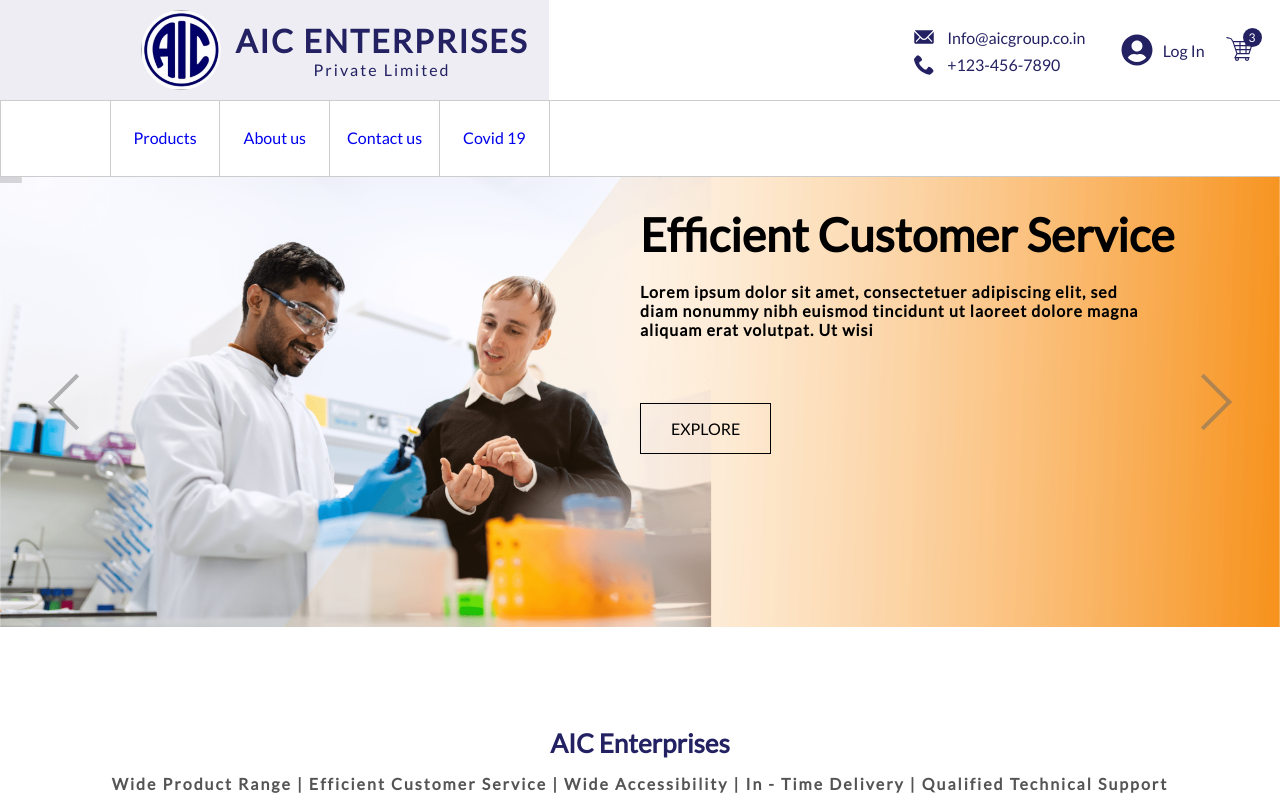
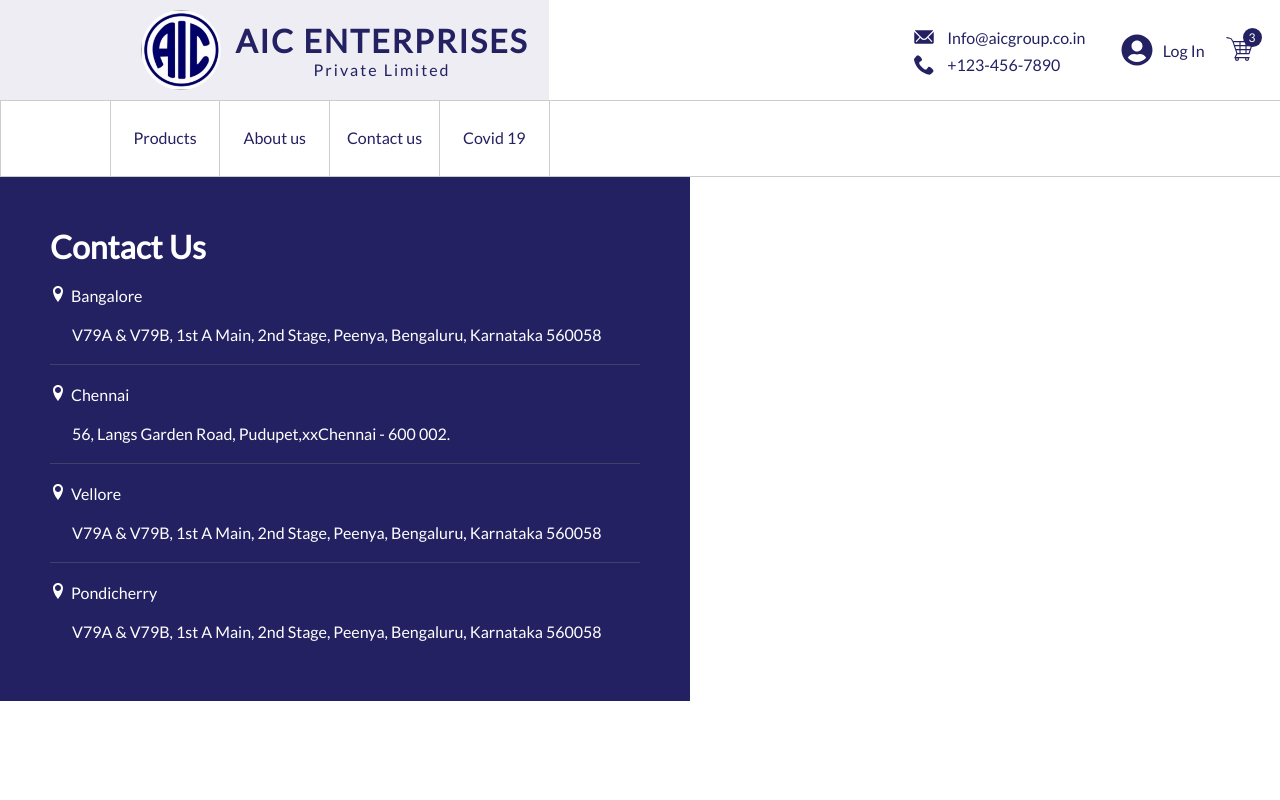
Before and after one commit to priyathamv/aic-enterprise, a React (Create React App) app in the folder src/main/frontend/: page /contact-us in a window 1280 px wide. Shown: the top 800 px of the page. Built offline with nearby package versions, Linux system fonts and the light colour scheme.

Commit message:
added about us page

```diff
--- a/src/main/frontend/src/App.js
+++ b/src/main/frontend/src/App.js
@@ -5,7 +5,8 @@ import Cookies from 'universal-cookie';
 import axios from 'axios';
 
 // import { GLogin } from './features/auth/GLogin';
-import { CartSideBar } from './features/cart/CartSideBar';
+import { AboutUs } from './features/aboutus/AboutUs';
+import { ContactUs } from './features/contactus/ContactUs';
 import { Navbar } from './features/navbar/Navbar';
 import { Homepage } from './features/homepage/Homepage';
 import { Footer } from './features/homepage/common/Footer';
@@ -43,7 +44,8 @@ function App() {
     <Router>
       <Navbar />
       <Switch>
-        {/* <Route path='/login' component={GLogin} /> */}
+        <Route path='/about-us' component={AboutUs} />
+        <Route path='/contact-us' component={ContactUs} />
         <Route path='/' component={Homepage} />
       </Switch>
       <GLogin style={{ visibility: 'hidden', position: 'absolute'}} />
--- /dev/null
+++ b/src/main/frontend/src/features/aboutus/AboutUs.js
@@ -0,0 +1,144 @@
+import React from 'react';
+import styled from 'styled-components';
+import { Line } from '../homepage/common/Line';
+
+const Container = styled.div`
+  background-color: #232162;
+  color: #FFF;
+  padding: 0 10vw 50px 10vw;
+  display: flex;
+  align-items: center;
+  flex-direction: column;
+  margin-bottom: 250px;
+`;
+
+const IntroFrame = styled.div`
+  display: flex;
+  justify-content: space-between;
+  padding: 50px 0 0 0;
+  margin-bottom: 50px;
+`;
+
+const Intro = styled.div`
+  flex: 3;
+  padding: 20px 50px;
+`;
+
+const Heading = styled.div`
+  font-size: 32px;
+  font-weight: bold;
+  margin-bottom: 20px;
+`;
+
+const Body = styled.div`
+
+`;
+
+const SubTitle = styled.div`
+  font-size: 24px;
+`;
+
+const Li = styled.li`
+  margin-bottom: 5px;
+`;
+
+const Strength = styled.div`
+  flex: 2;
+  padding: 20px 50px;
+`;
+
+const Director = styled.div`
+  display: flex;
+  justify-content: space-between;
+  background-color: #FFF;
+  color: black;
+  padding: 30px;
+  border-radius: 3px;
+  margin-top: 30px;
+`;
+
+const Image = styled.img`
+  min-width: 200px;
+  min-height: 200px;
+  background-color: #CCC;
+  border-radius: 100%;
+  margin-right: 30px;
+`;
+
+const AboutMeFrame = styled.div`
+  display: flex;
+  flex-direction: column;
+`;
+
+const Name = styled.div`
+  font-size: 18px;
+  font-weight: bold;
+  margin-bottom: 10px;
+`;
+
+const Designation = styled.div`
+  font-size: 14px;
+  font-style: italic;
+  margin-bottom: 10px;
+`;
+
+const AboutMe = styled.div`
+  line-height: 25px;
+`;
+
+export const AboutUs = () => {
+  return (
+    <Container id='about_us_id'>
+      <IntroFrame>
+        <Intro>
+          <Heading>AIC Enterprises</Heading>
+          <Body>
+          Associated Instruments and Chemicals popularly known as AIC, is a Five Decade-old company that was founded in the year 1964 by Shri B.N. Kapila. Pioneers in dedicated service to the scientific community’s necessities by being a one-stop Shoppe for all laboratory requisites.<br/><br/>
+          Aptly supported by a talented and dedicated staff, this selfless service has taken AIC to great heights in terms of market share and customer satisfaction. AIC’s customers have been with them since their inception, which clearly indicates the quality of unmatched service provided by AIC. Having offices at Chennai, Pondicherry, Vellore, and Bangalore the group caters to customers with a personalized touch.
+          </Body>
+        </Intro>
+
+        <Strength>
+          <SubTitle>AIC’s strength lies in:</SubTitle>
+          <ul>
+            <Li>Broadest product range</Li>
+            <Li>Individual consultation and in-time delivery</Li>
+            <Li>Dedicated marketing and sales network to fulfill customers every requirement</Li>
+            <Li>Technical support by qualified and experienced personnel</Li>
+            <Li>Integrated ERP Solutions for efficient customer services</Li>
+            <Li>Wide accessibility through Branches</Li>
+            <Li>Well connected dealer network</Li>
+          </ul>
+        </Strength>
+      </IntroFrame>
+
+      <Heading>Meet The Team</Heading>
+
+      <Line style={{ backgroundColor: '#FFF', width: '10%', height: '2px' }} />
+
+      <Director>
+        <Image src='' alt=''/>
+
+        <AboutMeFrame>
+          <Name>Shashan Kapila</Name>
+
+          <Designation>Wholetime Director</Designation>
+
+          <AboutMe>A director is a person from a group of managers who leads or supervises a particular area of a company. Companies that use this term often have many directors spread throughout different business functions or roles (e.g. director of human resources). (S & P India) in 2005. He is a Strategic Investor in Maven Corp and Karvy Consultants & a Founding Investor of CBay Systems.</AboutMe>
+        </AboutMeFrame>
+      </Director>
+
+      <Director>
+        <Image src=''/>
+
+        <AboutMeFrame>
+          <Name>Dhruv Kapila</Name>
+
+          <Designation>Wholetime Director</Designation>
+
+          <AboutMe>A director is a person from a group of managers who leads or supervises a particular area of a company. Companies that use this term often have many directors spread throughout different business functions or roles (e.g. director of human resources). & development and project management along with all other key executive functions at PVP Ventures Ltd. SaiPadma holds an MBA and has done the Advanced Management Program from IESE Business School, Barcelona,Spain.</AboutMe>
+        </AboutMeFrame>
+      </Director>
+    </Container>
+  )
+}
--- /dev/null
+++ b/src/main/frontend/src/features/contactus/ContactUs.js
@@ -0,0 +1,84 @@
+import React from 'react';
+import styled from 'styled-components';
+
+import { Line } from '../homepage/common/Line';
+import { ImLocation } from 'react-icons/im';
+
+
+const Container = styled.div`
+  display: flex;
+  margin-bottom: 250px;
+`;
+
+const LocationPanel = styled.div`
+  width: 50vw;
+  background-color: #232162;
+  color: #FFF;
+  padding: 50px;
+`;
+
+const EnquiryForm = styled.div`
+  width: 50vw;
+`;
+
+const Heading = styled.div`
+  font-size: 32px;
+  font-weight: bold;
+  margin-bottom: 20px;
+`;
+
+const Location = styled.div`
+  margin-bottom: 10px;
+`;
+
+const Name = styled.div`
+  margin-bottom: 20px;
+`;
+
+const Description = styled.div`
+  margin-left: 22px;
+`;
+
+const LocationIcon = styled(ImLocation)`
+  margin-right: 5px;
+`;
+
+export const ContactUs = () => {
+  return (
+    <Container id='contact_us_id'>
+      <LocationPanel>
+        <Heading>Contact Us</Heading>
+
+        <Location>
+          <Name><LocationIcon size='1em' />Bangalore</Name>
+          <Description>V79A & V79B, 1st A Main, 2nd Stage, Peenya, Bengaluru, Karnataka 560058</Description>
+        </Location>
+
+        <Line style={{ margin: '20px 0' }} />
+
+        <Location>
+          <Name><LocationIcon size='1em' />Chennai</Name>
+          <Description>56, Langs Garden Road, Pudupet,xxChennai - 600 002.</Description>
+        </Location>
+
+        <Line style={{ margin: '20px 0' }} />
+
+        <Location>
+          <Name><LocationIcon size='1em' />Vellore</Name>
+          <Description>V79A & V79B, 1st A Main, 2nd Stage, Peenya, Bengaluru, Karnataka 560058</Description>
+        </Location>
+
+        <Line style={{ margin: '20px 0' }} />
+
+        <Location>
+          <Name><LocationIcon size='1em' />Pondicherry</Name>
+          <Description>V79A & V79B, 1st A Main, 2nd Stage, Peenya, Bengaluru, Karnataka 560058</Description>
+        </Location>
+      </LocationPanel>
+
+      <EnquiryForm>
+
+      </EnquiryForm>
+    </Container>
+  )
+}
--- a/src/main/frontend/src/features/navbar/NavbarMain.js
+++ b/src/main/frontend/src/features/navbar/NavbarMain.js
@@ -28,6 +28,7 @@ const Logo = styled.img`
   width: 80px;
   border-radius: 40px;
   margin-right: 15px;
+  cursor: pointer;
 `;
 
 const Brand = styled.div`
@@ -82,7 +83,7 @@ export const NavbarMain = () => {
   return (
     <Container>
       <BrandFrame>
-        <Logo src='/images/aic_logo.png'></Logo>
+        <Logo src='/images/aic_logo.png' onClick={() => window.location.href='/'}></Logo>
 
         <Brand>
           <BrandName>AIC ENTERPRISES</BrandName>
--- a/src/main/frontend/src/features/navbar/NavbarMenu.js
+++ b/src/main/frontend/src/features/navbar/NavbarMenu.js
@@ -30,6 +30,7 @@ const MenuItem = styled.a`
   flex: 1;
   border-right: 1px solid #CCC;
   padding-top: 27px;
+  color: #232162;
   &:hover {
     color: #FFF;
     background-color: #232162;
@@ -46,7 +47,11 @@ const Logo = styled.img`
 `;
 
 const Search = styled.div`
-  flex: 4;
+  flex: 3;
+`;
+
+const Blank = styled.div`
+  flex: 1;
 `;
 
 
@@ -57,19 +62,25 @@ export const NavbarMenu = () => {
   const scrollCallback = () => {
     const navbarMenuDom = document.getElementById('navbar_menu_id');
     const coverImageSliderDom = document.getElementById('cover_image_slider_id');
+    const aboutUsDom = document.getElementById('about_us_id');
+    const contactUsDom = document.getElementById('contact_us_id');
 
     if ((document.body.scrollTop > 100 || document.documentElement.scrollTop > 100) && !document.getElementById('login_modal_id')) {
       navbarMenuDom.style.position = 'fixed';
       navbarMenuDom.style.top = '0';
       navbarMenuDom.style.borderTop = 'none';
-      coverImageSliderDom.style.paddingTop = '75px';
+      coverImageSliderDom && (coverImageSliderDom.style.paddingTop = '75px');
+      aboutUsDom && (aboutUsDom.style.paddingTop = '75px');
+      contactUsDom && (contactUsDom.style.paddingTop = '75px');
       setShowLogo(true);
     } else {
       setShowLogo(false);
       navbarMenuDom.style.position = 'initial';
       navbarMenuDom.style.top = '100px';
       navbarMenuDom.style.borderTop = '1px solid #CCC';
-      coverImageSliderDom.style.paddingTop = '0';
+      coverImageSliderDom && (coverImageSliderDom.style.paddingTop = '0');
+      aboutUsDom && (aboutUsDom.style.paddingTop = '0');
+      contactUsDom && (contactUsDom.style.paddingTop = '0');
     }
   }
 
@@ -81,15 +92,15 @@ export const NavbarMenu = () => {
         <BlankMenuItem style={{ paddingTop: '8px' }}>
           {showLogo ? <Logo id='navmenu_logo_id' src='/images/aic_logo.png' onClick={() => window.location.href='/'}></Logo> : null}
         </BlankMenuItem>
-        <MenuItem href='/'>Products</MenuItem>
-        <MenuItem href='/'>About us</MenuItem>
-        <MenuItem href='/'>Contact us</MenuItem>
+        <MenuItem href='/products'>Products</MenuItem>
+        <MenuItem href='/about-us'>About us</MenuItem>
+        <MenuItem href='/contact-us'>Contact us</MenuItem>
         <MenuItem href='/'>Covid 19</MenuItem>
       </MenuItems>
 
       <Search />
 
-      {showLogo ? <UserCart style={{ marginRight: '15px' }}/> : null}
+      {showLogo ? <UserCart /> : <Blank />}
     </Container>
   )
 }
```
